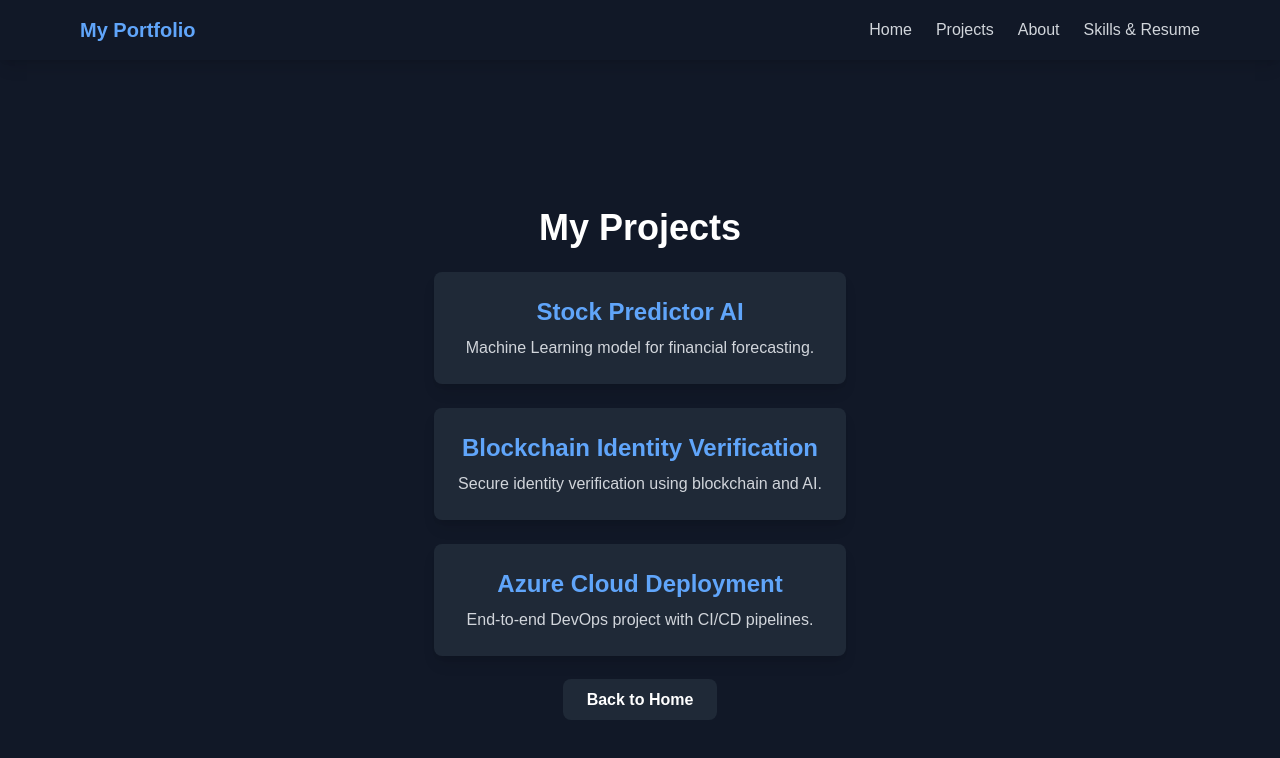
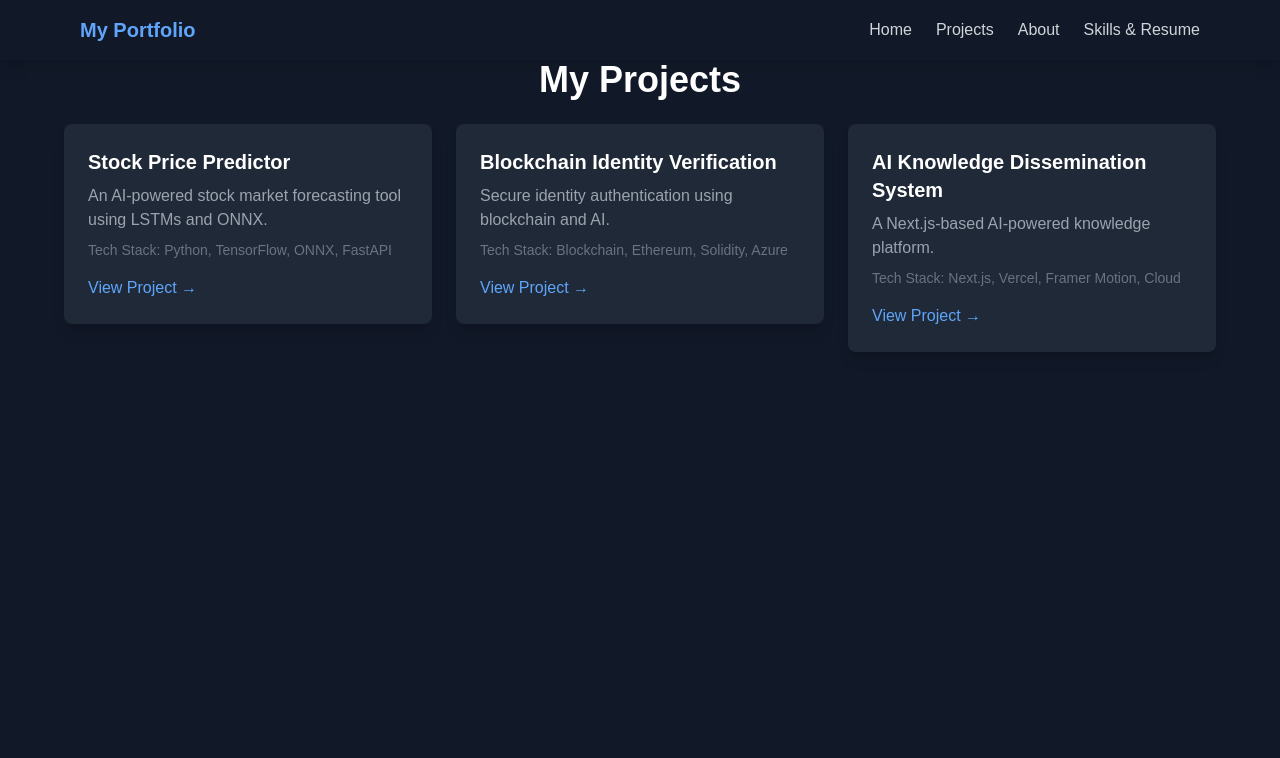
Before and after one commit to jeragilo/research-singularity, a Next.js app: page /projects in a window 1280 px wide. Shown: the top 758 px of the page. Built offline with nearby package versions, Linux system fonts and the light colour scheme.

Commit message:
Fixed module import issue

```diff
--- /dev/null
+++ b/src/app/projects/[slug]/page.tsx
@@ -0,0 +1,38 @@
+
+import { projects } from "@/data/projects";
+import { notFound } from "next/navigation";
+
+export default function ProjectPage({ params }: { params: { slug: string } }) {
+  const project = projects.find((p) => p.link.endsWith(params.slug));
+
+  if (!project) return notFound();
+
+  return (
+    <main className="flex flex-col items-center min-h-screen text-center px-6">
+      <h1 className="text-4xl font-bold text-white">{project.title}</h1>
+      <p className="text-lg text-gray-300 mt-4">{project.description}</p>
+
+      <p className="mt-2 text-sm text-gray-500">Tech Stack: {project.technologies.join(", ")}</p>
+
+      <div className="mt-6">
+        <a
+          href={project.github}
+          target="_blank"
+          rel="noopener noreferrer"
+          className="bg-blue-500 px-6 py-3 rounded-lg text-white font-bold hover:bg-blue-700 transition"
+        >
+          View on GitHub
+        </a>
+      </div>
+
+      <div className="mt-8">
+        <a
+          href="/projects"
+          className="bg-gray-800 px-6 py-3 rounded-lg text-white font-bold hover:bg-gray-700 transition"
+        >
+          Back to Projects
+        </a>
+      </div>
+    </main>
+  );
+}
--- a/src/app/projects/page.tsx
+++ b/src/app/projects/page.tsx
@@ -1,53 +1,23 @@
-"use client";
-import { motion } from "framer-motion";
+import { projects } from "../../data/projects";
 import Link from "next/link";
 
 export default function ProjectsPage() {
-  const projects = [
-    { title: "Stock Predictor AI", description: "Machine Learning model for financial forecasting." },
-    { title: "Blockchain Identity Verification", description: "Secure identity verification using blockchain and AI." },
-    { title: "Azure Cloud Deployment", description: "End-to-end DevOps project with CI/CD pipelines." },
-  ];
+  return (
+    <main className="flex flex-col items-center min-h-screen px-6">
+      <h1 className="text-4xl font-bold text-white mb-6">My Projects</h1>
 
-  return (
-    <main className="flex flex-col items-center justify-center min-h-screen text-center px-6">
-      <motion.h1
-        className="text-4xl font-bold text-white"
-        initial={{ opacity: 0, y: -50 }}
-        animate={{ opacity: 1, y: 0 }}
-        transition={{ duration: 0.8 }}
-      >
-        My Projects
-      </motion.h1>
-
-      <div className="mt-6 space-y-6">
-        {projects.map((project, index) => (
-          <motion.div
-            key={index}
-            className="bg-gray-800 p-6 rounded-lg shadow-lg max-w-lg"
-            initial={{ opacity: 0, scale: 0.9 }}
-            animate={{ opacity: 1, scale: 1 }}
-            transition={{ delay: index * 0.3 }}
-          >
-            <h2 className="text-2xl font-bold text-blue-400">{project.title}</h2>
-            <p className="text-gray-300 mt-2">{project.description}</p>
-          </motion.div>
+      <div className="grid grid-cols-1 md:grid-cols-2 lg:grid-cols-3 gap-6 w-full max-w-6xl">
+        {projects.map((project) => (
+          <Link key={project.link} href={project.link} className="group">
+            <div className="bg-gray-800 p-6 rounded-lg shadow-lg transition transform hover:scale-105 hover:bg-gray-700">
+              <h2 className="text-xl font-semibold text-white">{project.title}</h2>
+              <p className="text-gray-400 mt-2">{project.description}</p>
+              <p className="text-sm text-gray-500 mt-2">Tech Stack: {project.technologies.join(", ")}</p>
+              <span className="text-blue-400 mt-4 block group-hover:underline">View Project →</span>
+            </div>
+          </Link>
         ))}
       </div>
-
-      <motion.div
-        className="mt-8"
-        initial={{ opacity: 0 }}
-        animate={{ opacity: 1 }}
-        transition={{ delay: 1 }}
-      >
-        <Link
-          href="/"
-          className="bg-gray-800 px-6 py-3 rounded-lg text-white font-bold hover:bg-gray-700 transition"
-        >
-          Back to Home
-        </Link>
-      </motion.div>
     </main>
   );
 }
```
